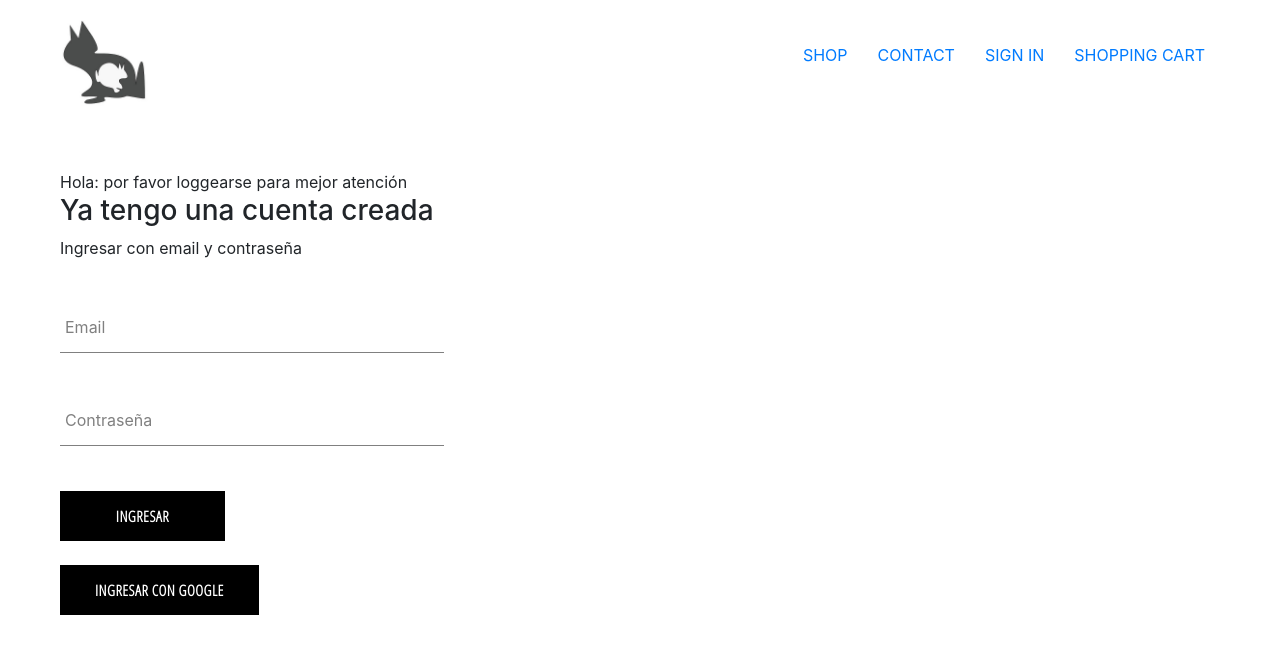
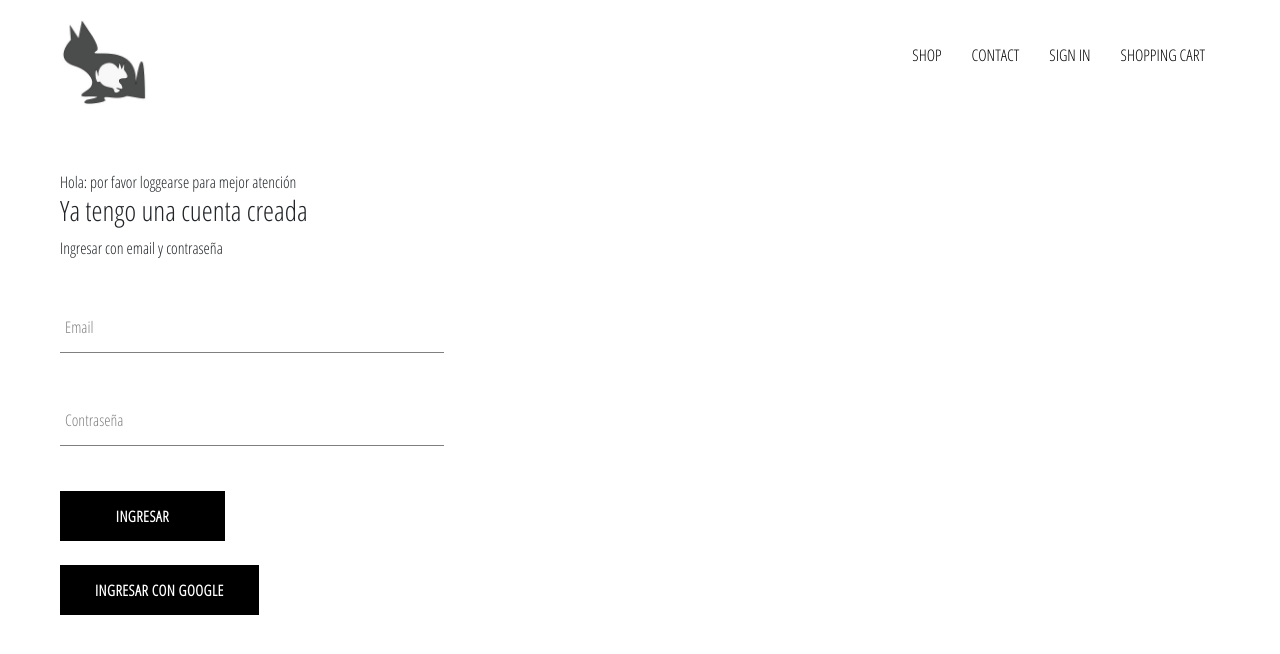
Before and after one commit to DavidHdzHdz/clothes-ecommerce, a React (Create React App) app: page /sign in a window 1280 px wide. Shown: the top 654 px of the page. Built offline with nearby package versions, Linux system fonts and the light colour scheme; no server answers.

Commit message:
update css app classes

```diff
--- a/src/App.css
+++ b/src/App.css
@@ -1,9 +1,9 @@
-body {
+.app {
   font-family: 'Open Sans Condensed', sans-serif;
   padding: 20px 60px;
 }
 
-a {
+.nav-link {
   text-decoration: none;
   color: black;
 }
--- a/src/App.js
+++ b/src/App.js
@@ -26,7 +26,7 @@ function App() {
   }, []);
 
   return (
-    <div>
+    <div className='app'>
       <Header />
       <div style={{ marginTop: '80px' }}>
         <div>Hola: {currentUser ? currentUser.displayName: 'por favor loggearse para mejor atención'}</div>
--- a/src/components/header/header.component.jsx
+++ b/src/components/header/header.component.jsx
@@ -12,16 +12,16 @@ const Header = () => {
         <img src={logo} className='img-fluid' alt='gato gris joyeria logo'/>
       </Link>
       <div className='options'>
-        <Link className='option' to='/shop' >
+        <Link className='option nav-link' to='/shop' >
           SHOP
         </Link>
-        <Link className='option' to='/contact' >
+        <Link className='option nav-link' to='/contact' >
           CONTACT
         </Link>
-        <Link className='option' to='/sign' >
+        <Link className='option nav-link' to='/sign' >
           SIGN IN
         </Link>
-        <Link className='option' to='/cart' >
+        <Link className='option nav-link' to='/cart' >
           SHOPPING CART
         </Link>
       </div>
```
